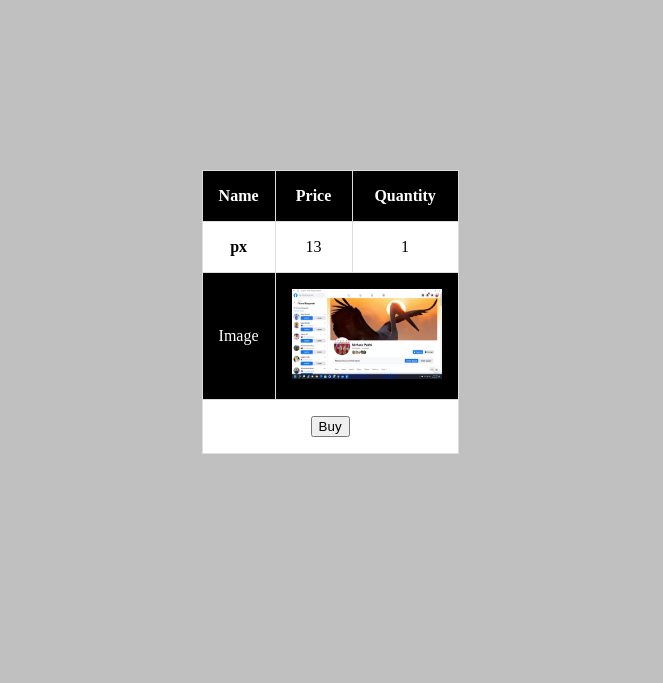
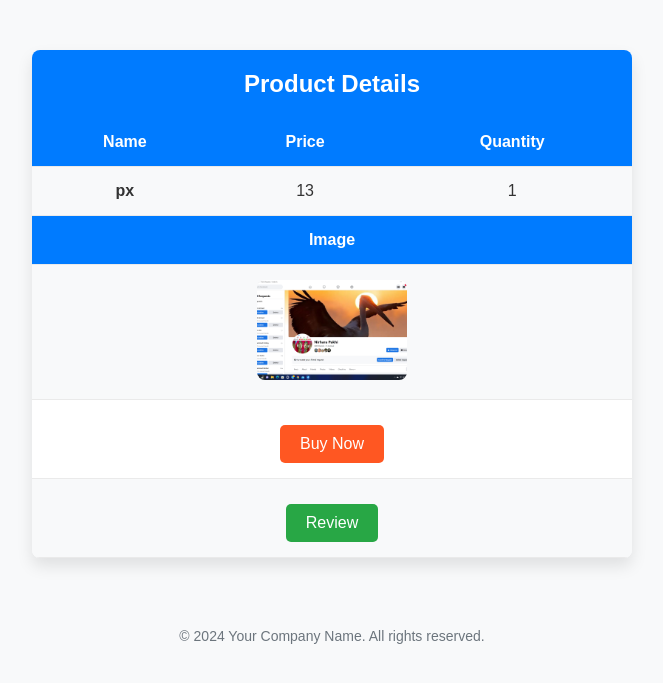
Before and after one commit to Asif52-Sajid/myProject, a Django app: page /detail-product/12 in a window 1280 px wide. Shown: the top 683 px of the page, without its empty margins (308-971 px from the left). Run offline with Django 5.2, Linux system fonts and the light colour scheme; data comes from the database, SQL or seed files in the repository.

Commit message:
For see product details

```diff
--- a/Farmfusion/templates/components/detail-product.html
+++ b/Farmfusion/templates/components/detail-product.html
@@ -2,69 +2,142 @@
 <html lang="en">
 <head>
     <meta charset="UTF-8">
-    <title>Detail</title>
+    <title>Product Details</title>
     <style>
         * {
             box-sizing: border-box;
         }
 
-.row {
-  margin-left:-5px;
-  margin-right:-5px;
+        body {
+            margin: 0;
+            padding: 0;
+            font-family: 'Arial', sans-serif;
+            background-color: #f8f9fa; /* Soft light-gray background */
+            color: #333; /* Dark text for better readability */
         }
 
-.column {
-  float: left;
-  width: 50%;
-  padding: 5px;
+        .container {
+            max-width: 600px;
+            margin: 50px auto;
+            background-color: #ffffff; /* Clean white background for the table */
+            border-radius: 8px;
+            box-shadow: 0 8px 16px rgba(0, 0, 0, 0.1); /* Subtle shadow for elevation */
+            overflow: hidden;
         }
 
-.row::after {
-  content: "";
-  clear: both;
-  display: table;
+        .header {
+            background-color: #007BFF; /* Professional blue header */
+            color: #ffffff;
+            text-align: center;
+            padding: 20px;
+            font-size: 24px;
+            font-weight: bold;
         }
 
         table {
+            width: 100%;
             border-collapse: collapse;
-  border-spacing: 0;
-  width: 100%;
-  border: 1px solid #ddd;
         }
 
         th, td {
+            padding: 15px;
             text-align: center;
-  padding: 16px;
+            border-bottom: 1px solid #eaeaea;
+        }
+
+        th {
+            background-color: #007BFF; /* Blue header row */
+            color: #ffffff;
+            font-weight: bold;
         }
 
         tr:nth-child(even) {
-  background-color: white;
+            background-color: #f8f9fa; /* Light-gray for alternate rows */
         }
+
         tr:nth-child(odd) {
-  background-color:  black;
+            background-color: #ffffff; /* White background for alternate rows */
+        }
+
+        td img {
+            border-radius: 8px;
+            width: 150px;
+            height: 100px;
+            object-fit: cover;
+        }
+
+        .btn {
+            display: inline-block;
+            margin-top: 10px;
+            padding: 10px 20px;
+            background-color: #28a745; /* Green for the button */
+            color: #ffffff;
+            text-decoration: none;
+            font-size: 16px;
+            border-radius: 5px;
+            text-align: center;
+            transition: background-color 0.3s;
+        }
+
+        .btn:hover {
+            background-color: #218838; /* Darker green on hover */
+        }
+
+        .btn-buy {
+            background-color: #ff5722; /* Orange for Buy button */
+        }
+
+        .btn-buy:hover {
+            background-color: #e64a19; /* Darker orange on hover */
+        }
+
+        .footer {
+            text-align: center;
+            padding: 20px;
+            font-size: 14px;
+            color: #6c757d;
+        }
     </style>
 </head>
-<body style="background-color:silver;">
-<div class="row">
-  <div class="column">
-<table border="2" style="width:40% ;margin-left:80%;margin-right:80%;margin-top:25%;margin-bottom:10%;">
-    <tr style="height:40px">
-        <th  style="color:white;" >Name</th>
-        <th style="color:white;" >Price</th>
-        <th style="color:white;" >Quantity</th>
-    </tr>
-    <tr style="height:20px">
-        <td style="text-align: center;color:black;"><b>{{p.name}}</b></td>
-        <td style="text-align: center ;color:black;">{{p.price}}</td>
-        <td style="text-align: center ;color:black;">{{p.quantity}}</td>
+<body>
+    <div class="container">
+        <div class="header">
+            Product Details
+        </div>
+        <table>
+            <tr>
+                <th>Name</th>
+                <th>Price</th>
+                <th>Quantity</th>
             </tr>
             <tr>
-        <td style="text-align: center;color:white;">Image</td>
-        <td colspan="2"><img src="{{ p.image.url }}" style="height:90px ; width:150px"></td>
+                <td><b>{{ p.name }}</b></td>
+                <td>{{ p.price }}</td>
+                <td>{{ p.quantity }}</td>
             </tr>
             <tr>
-        <td colspan ="3"><button input type="submit">Buy</button></td>
+                <th colspan="3">Image</th>
+            </tr>
+            <tr>
+                <td colspan="3">
+                    <img src="{{ p.image.url }}" alt="{{ p.name }}">
+                </td>
+            </tr>
+            <tr>
+                <td colspan="3">
+                    <a href="#" class="btn btn-buy">Buy Now</a>
+                </td>
+            </tr>
+            <tr>
+                <td colspan="3">
+                    <a href="{% url 'product_detail' p.id %}" class="btn">Review</a>
+                </td>
             </tr>
         </table>
+    </div>
+
+    <div class="footer">
+        &copy; 2024 Your Company Name. All rights reserved.
+    </div>
 </body>
 </html>
```
Lines whose indentation alone changed are shown as unchanged.
